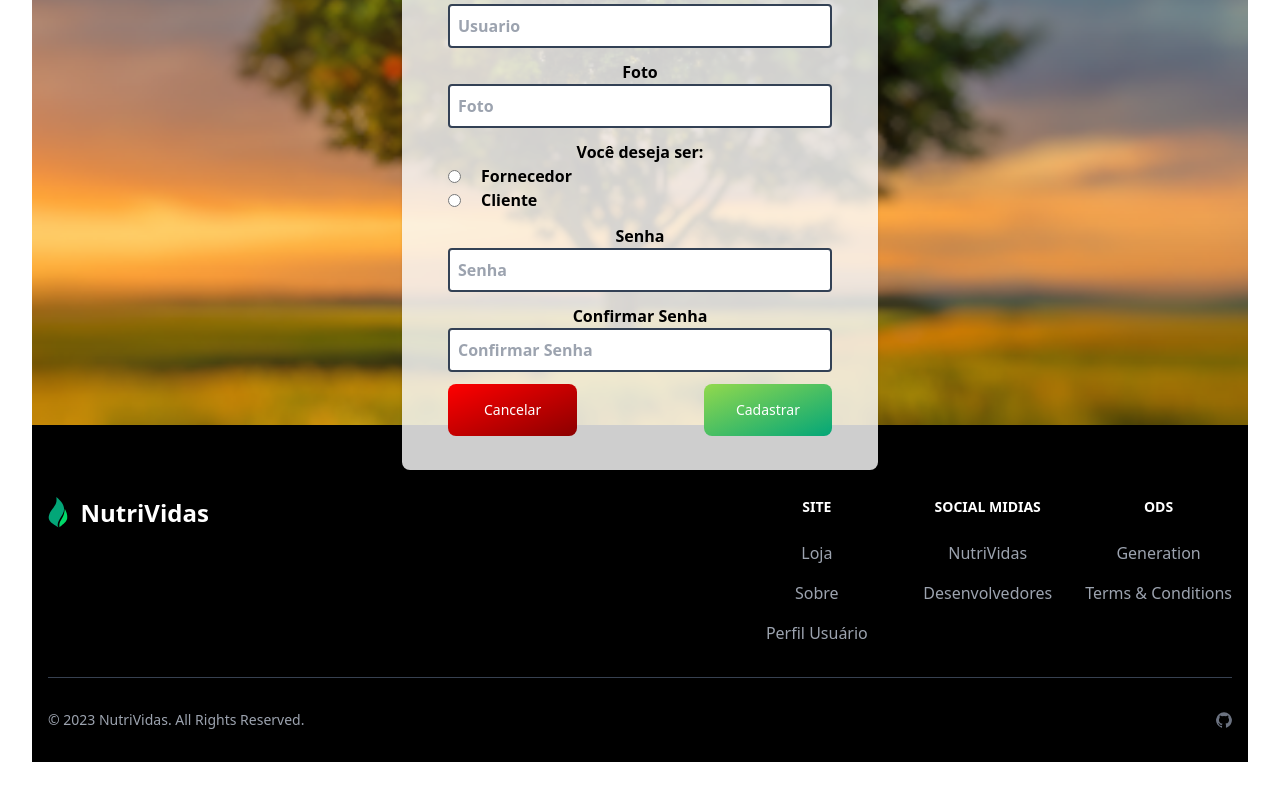
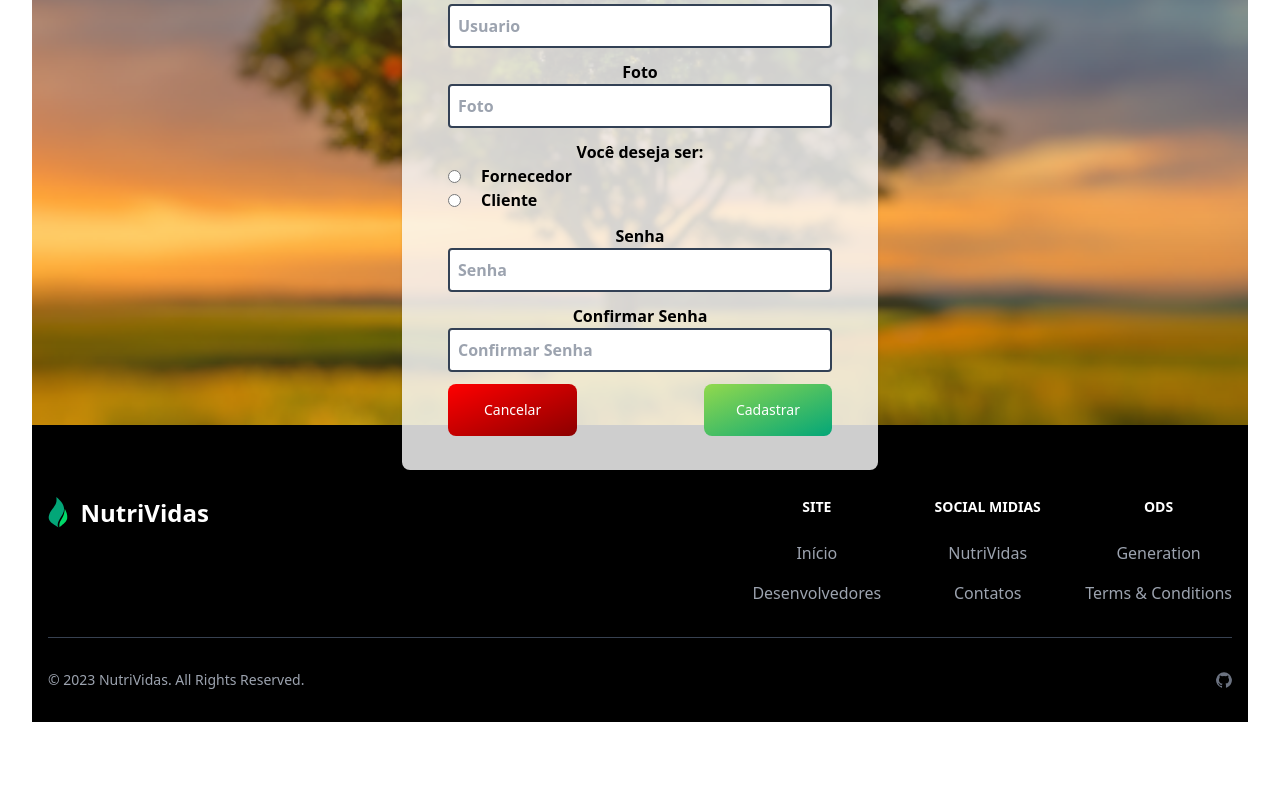
Before and after one commit to PI-NutriVidas/frontend, a React (Vite) app: page /cadastro in a window 1280 px wide. Shown: the part 407-1201 px from the top of the page. After the commit the page ends 1161 px from the top, so only its background shows below. Built offline with nearby package versions, Linux system fonts and the light colour scheme.

Commit message:
@mateuzu Fix | Corrigindo links do Footer

```diff
--- a/src/components/footer/Footer.tsx
+++ b/src/components/footer/Footer.tsx
@@ -24,13 +24,10 @@ function Footer() {
                                 <h2 className="mb-6 text-sm font-semibold uppercase text-white">Site</h2>
                                 <ul className="text-gray-400 font-medium">
                                     <li className="mb-4">
-                            <a href="https://flowbite.com/" className="hover:underline">Loja</a>
-                        </li>
-                        <li className="mb-4">
-                            <a href="https://flowbite.com/" className="hover:underline">Sobre</a>
+                                        <Link to='/home' className="hover:underline">Início</Link>
                                     </li>
                                     <li>
-                            <a href="https://tailwindcss.com/" className="hover:underline">Perfil Usuário</a>
+                                        <Link to='/sobre' className="hover:underline">Desenvolvedores</Link>
                                     </li>
                                 </ul>
                             </div>
@@ -38,10 +35,10 @@ function Footer() {
                                 <h2 className="mb-6 text-sm font-semibold uppercase text-white">Social Midias</h2>
                                 <ul className="text-gray-400 font-medium">
                                     <li className="mb-4">
-                            <a href="/home" className="hover:underline ">NutriVidas</a>
+                                        <a href="https://linktr.ee/nutri_vidas" target='_blank' className="hover:underline ">NutriVidas</a>
                                     </li>
                                     <li>
-                            <a href="https://discord.gg/4eeurUVvTy" className="hover:underline">Desenvolvedores</a>
+                                        <a href='https://linktr.ee/nutrividas_contatos' target="_blank" className="hover:underline">Contatos</a>
                                     </li>
                                 </ul>
                             </div>
@@ -49,10 +46,10 @@ function Footer() {
                                 <h2 className="mb-6 text-sm font-semibold uppercase text-white">ODS</h2>
                                 <ul className="text-gray-400 font-medium">
                                     <li className="mb-4">
-                            <a href="https://brazil.generation.org/" className="hover:underline">Generation</a>
+                                        <a href="https://brazil.generation.org/" target='_blank' className="hover:underline">Generation</a>
                                     </li>
                                     <li>
-                            <a href="#" className="hover:underline">Terms &amp; Conditions</a>
+                                        <a href="https://docs.google.com/document/d/13DfAn_5ttV6TaPEyvBz2uF3JudQOBEtk7rH3CWHjgEs/edit?usp=sharing" target='_blank' className="hover:underline">Terms &amp; Conditions</a>
                                     </li>
                                 </ul>
                             </div>
@@ -60,12 +57,12 @@ function Footer() {
                     </div>
                     <hr className="my-6sm:mx-auto border-gray-700 lg:my-8" />
                     <div className="sm:flex sm:items-center sm:justify-between">
-            <span className="text-sm sm:text-center text-gray-400">© 2023 <a href="https://flowbite.com/" className="hover:underline">NutriVidas</a>. All Rights Reserved.
+                        <span className="text-sm sm:text-center text-gray-400">© 2023 <a href="https://linktr.ee/nutri_vidas" target='_blank' className="hover:underline">NutriVidas</a>. All Rights Reserved.
                         </span>
                         <div className="flex mt-4 space-x-5 sm:justify-center sm:mt-0">
                             <a href="#" className="text-gray-500 hover:text-white">
                                 <svg className="w-4 h-4" aria-hidden="true" xmlns="http://www.w3.org/2000/svg" fill="currentColor" viewBox="0 0 20 20">
-                            <path fill-rule="evenodd" d="M10 .333A9.911 9.911 0 0 0 6.866 19.65c.5.092.678-.215.678-.477 0-.237-.01-1.017-.014-1.845-2.757.6-3.338-1.169-3.338-1.169a2.627 2.627 0 0 0-1.1-1.451c-.9-.615.07-.6.07-.6a2.084 2.084 0 0 1 1.518 1.021 2.11 2.11 0 0 0 2.884.823c.044-.503.268-.973.63-1.325-2.2-.25-4.516-1.1-4.516-4.9A3.832 3.832 0 0 1 4.7 7.068a3.56 3.56 0 0 1 .095-2.623s.832-.266 2.726 1.016a9.409 9.409 0 0 1 4.962 0c1.89-1.282 2.717-1.016 2.717-1.016.366.83.402 1.768.1 2.623a3.827 3.827 0 0 1 1.02 2.659c0 3.807-2.319 4.644-4.525 4.889a2.366 2.366 0 0 1 .673 1.834c0 1.326-.012 2.394-.012 2.72 0 .263.18.572.681.475A9.911 9.911 0 0 0 10 .333Z" clip-rule="evenodd"/>
+                                    <path fill-rule="evenodd" d="M10 .333A9.911 9.911 0 0 0 6.866 19.65c.5.092.678-.215.678-.477 0-.237-.01-1.017-.014-1.845-2.757.6-3.338-1.169-3.338-1.169a2.627 2.627 0 0 0-1.1-1.451c-.9-.615.07-.6.07-.6a2.084 2.084 0 0 1 1.518 1.021 2.11 2.11 0 0 0 2.884.823c.044-.503.268-.973.63-1.325-2.2-.25-4.516-1.1-4.516-4.9A3.832 3.832 0 0 1 4.7 7.068a3.56 3.56 0 0 1 .095-2.623s.832-.266 2.726 1.016a9.409 9.409 0 0 1 4.962 0c1.89-1.282 2.717-1.016 2.717-1.016.366.83.402 1.768.1 2.623a3.827 3.827 0 0 1 1.02 2.659c0 3.807-2.319 4.644-4.525 4.889a2.366 2.366 0 0 1 .673 1.834c0 1.326-.012 2.394-.012 2.72 0 .263.18.572.681.475A9.911 9.911 0 0 0 10 .333Z" clip-rule="evenodd" />
                                 </svg>
                                 <span className="sr-only">GitHub account</span>
                             </a>
```
Lines whose indentation alone changed are shown as unchanged.
